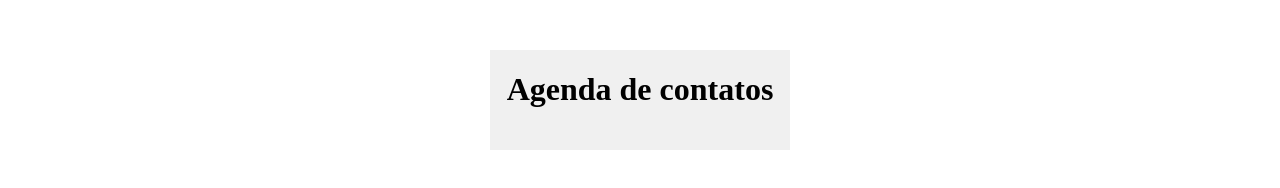
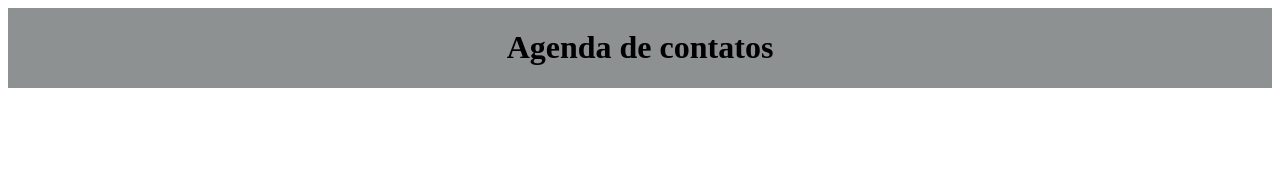
Before and after one commit to DevRhey/Agenda_Contatos, a plain HTML site: page index.html in a window 1280 px wide. Drawn offline with Linux system fonts and the light colour scheme.

Commit message:
alinhando elemento

```diff
--- a/style.css
+++ b/style.css
@@ -1,11 +1,6 @@
-.container {
-  width: 300px; /* ajuste o valor conforme necessário */
-  height: 100px; /* ajuste o valor conforme necessário */
-  background-color: #f0f0f0;
-  position: absolute;
-  top: 0;
-  left: 50%;
-  margin-top: 50px;
-  text-align: center;
-  transform: translate(-50%);
+div.container {
+  display: flex;
+  align-items: center;
+  justify-content: center;
+  background-color: rgb(142, 145, 145);
 }
```
